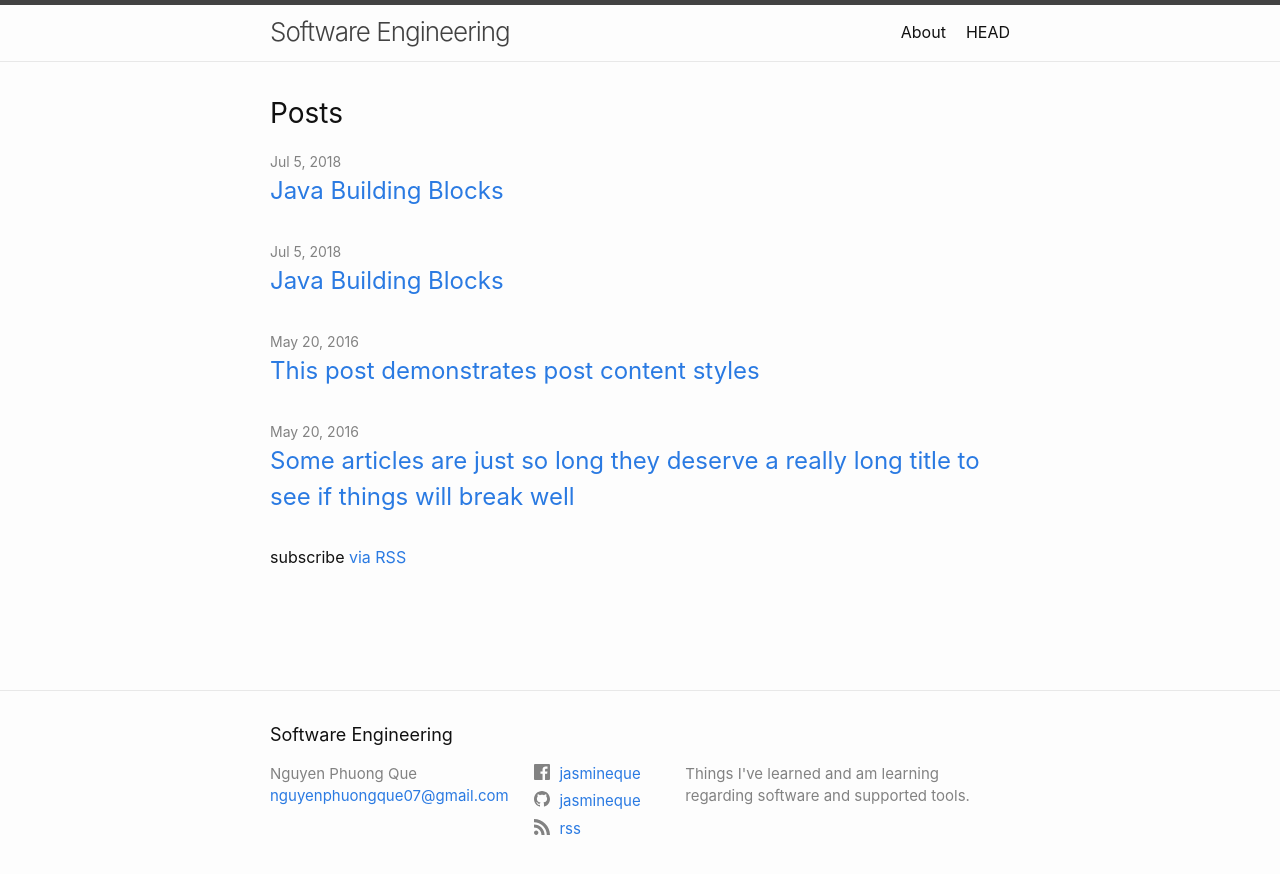
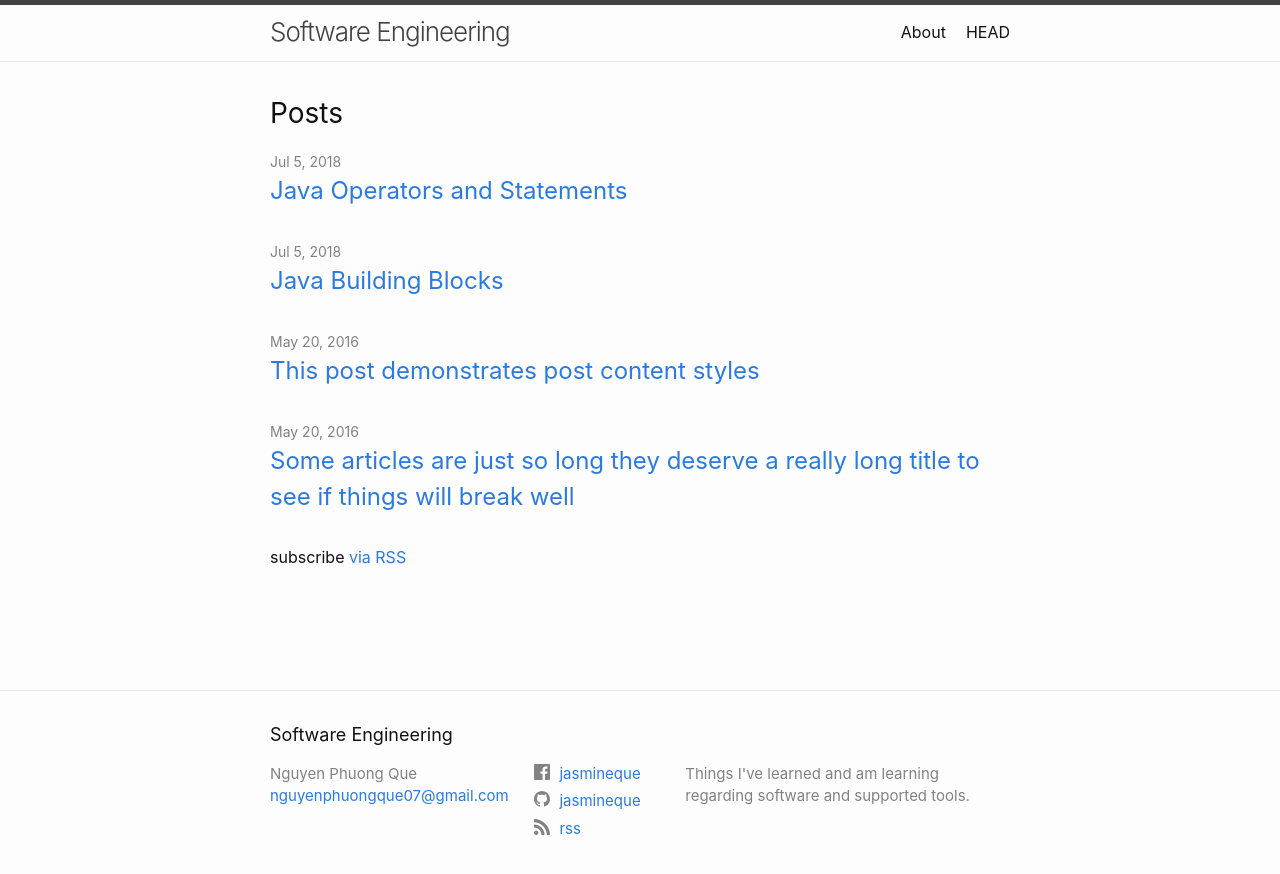
Before and after one commit to jasmineque/jasmineque.github.io, a Jekyll site: the page built from index.md, in a window 1280 px wide. Shown: the top 874 px of the page. Built offline with Jekyll 4.4.1, drawn with Linux system fonts in a browser that asks for light colours.

Commit message:
Update 2018-07-05-Java-Operators-and-Statements.md

```diff
--- a/_posts/2018-07-05-Java-Operators-and-Statements.md
+++ b/_posts/2018-07-05-Java-Operators-and-Statements.md
@@ -1,6 +1,6 @@
 ---
 layout: post
-title: "Java Building Blocks"
+title: "Java Operators and Statements"
 categories: Java_Programming
 ---
 
```
